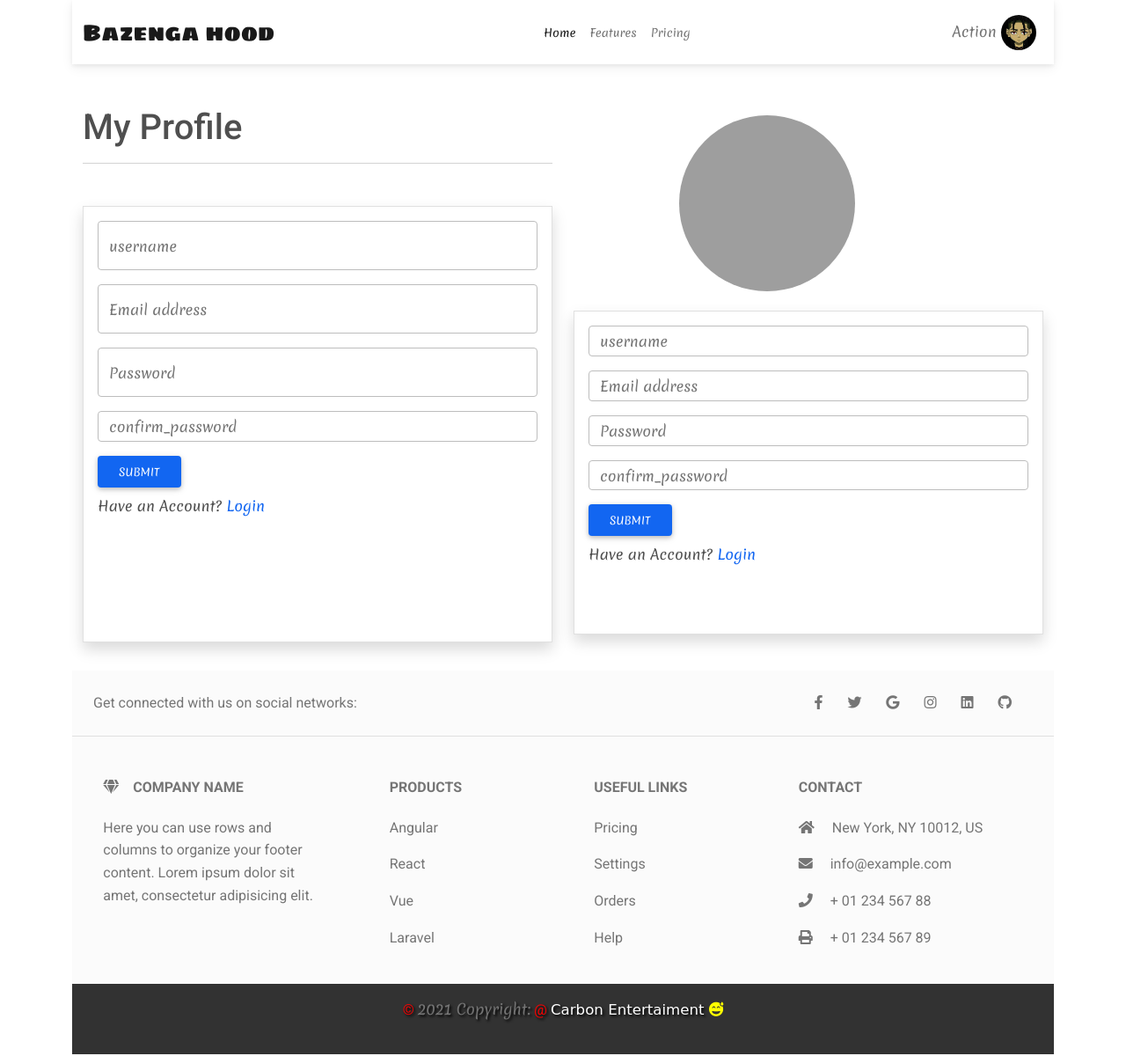
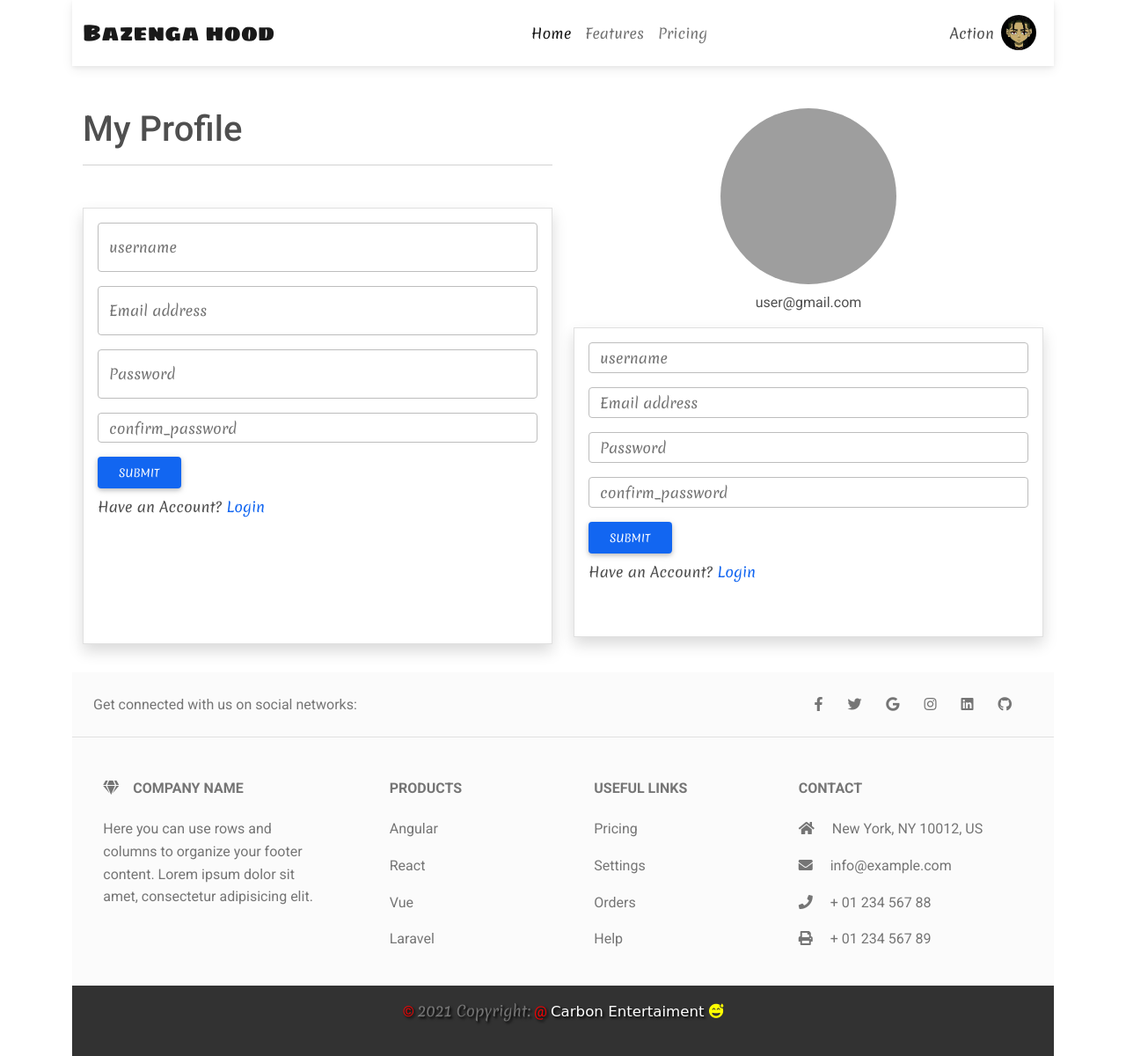
Before and after one commit to eude313/hood, a Django app: page /profile in a window 1280 px wide. Shown: the whole page at 88% size. Run offline with Django 3.2, Linux system fonts and the light colour scheme; some libraries are stand-ins or nearby versions; some web fonts are replaced; grey boxes are pictures that could not be loaded.

Commit message:
add changes

```diff
--- a/hoods/templates/hod/navbar.html
+++ b/hoods/templates/hod/navbar.html
@@ -5,17 +5,17 @@
         <button
         class="navbar-toggler"
         type="button"
-        data-bs-toggle="collapse"
-        data-bs-target="#navbarText"
-        aria-controls="navbarText"
+        data-mdb-toggle="collapse"
+        data-mdb-target="#navbarSupportedContent"
+        aria-controls="navbarSupportedContent"
         aria-expanded="false"
         aria-label="Toggle navigation">
-        <span class="navbar-toggler-icon"></span>
+        <i class="fas fa-bars"></i>
         </button>
-        <div class="collapse navbar-collapse" id="navbarText">
+        <div  class="collapse navbar-collapse"  id="navbarSupportedContent">
             <ul class="navbar-nav me-auto mb-2 mb-lg-0"></ul>
 
-        <ul class="navbar-nav me-auto mb-2 mb-lg-0 font-2" style="font-size:1vw">
+            <ul class="navbar-nav me-auto mb-2 mb-lg-0 font-2">
                 <li class="nav-item">
                 <a class="nav-link active" aria-current="page" href="{% url 'home' %}">Home</a>
                 </li>
@@ -27,15 +27,24 @@
                 </li>
             </ul>
             <ul class="navbar-nav mb-2 mb-lg-0  font-2">
-            <li class="nav-item dropdown">
-            <a class="nav-link " href=" {% url 'profile' %} " id="navbarDropdown" role="button" data-bs-toggle="dropdown" aria-expanded="false">
-                Action <img src="{% static '/images/carbon.png' %}" height="40" width="40" class="rounded-circle" alt="...">
+                <li class="nav-item dropdown d-flex">
+                    <p class="nav-item mt-3"
+                        id="navbarDropdownMenuLink"
+                        role="button"
+                        data-mdb-toggle="dropdown"
+                        aria-expanded="false"
+                    > Action</p>
+                    <a class="nav-link " href=" {% url 'profile' %}">
+                        <img src="{% static '/images/carbon.png' %}" height="40" width="40" class="rounded-circle" alt="...">
                     </a>
-            <ul class="dropdown-menu" aria-labelledby="navbarDropdown">
+                    <ul
+                    class="dropdown-menu dropdown-menu-end"
+                    aria-labelledby="navbarDropdownMenuLink"
+                    >
                         <li><a class="dropdown-item" href="#">Action</a></li>
                         <li><a class="dropdown-item" href="#">Another action</a></li>
                         <li><hr class="dropdown-divider"></li>
-                <li><a class="dropdown-item" href="#">Something else here</a></li>
+                        <li><a class="dropdown-item" href="{% url 'signOut' %}">Logout</a></li>
                     </ul>
                 </li>
             </ul>
--- a/hoods/templates/hod/profile.html
+++ b/hoods/templates/hod/profile.html
@@ -29,15 +29,17 @@
             </div>
         </div>
         <div class="col-md-6">
-            <div>
+            <div  class="d-flex align-items-center justify-content-center">
                 <img
                 src="https://mdbootstrap.com/img/new/standard/city/047.jpg"
                 class=" img-fluid rounded-circle pro-image"
                 alt=""/>
-
+            </div>
+            <div class="mt-2 d-flex align-items-center justify-content-center">
+                <p> user@gmail.com </p>
             </div>
             <div>
-                <form  style="height:auto; margin-top:4rem; font-family: 'Merienda', cursive; height:23rem;" class="border p-3 shadow">
+                <form  style="height:auto; font-family: 'Merienda', cursive; height:22rem;" class="border p-3 shadow">
                     <div class="mb-3">
                         <input type="email" name="username" class="form-control" placeholder="username" id="exampleInputEmail1" aria-describedby="emailHelp">
                     </div>
--- a/static/css/base.css
+++ b/static/css/base.css
@@ -24,11 +24,11 @@ body{
     width: 200px;
     border-radius: 50%;
     display: inline-block;
-    position: relative;
+    /* position: relative;
     left:7.5rem;
-    top: 3.6rem;
+    top: 3rem; */
     transition: width 2s, height 2s;
-    margin-bottom: 1rem;
+    margin-top: 3rem;
 
 }
 .pro-image:hover {
@@ -37,7 +37,7 @@ body{
 }
 .font-1{
     font-family: 'Sigmar One', cursive;
-    font-size: 2vw;
+    font-size: 1.6rem;
 }
 .font-2{
     font-family: 'Merienda', cursive;
```
Also changed, not shown: hoods/templates/hod/footer.html (indentation only). Lines whose indentation alone changed are shown as unchanged.
